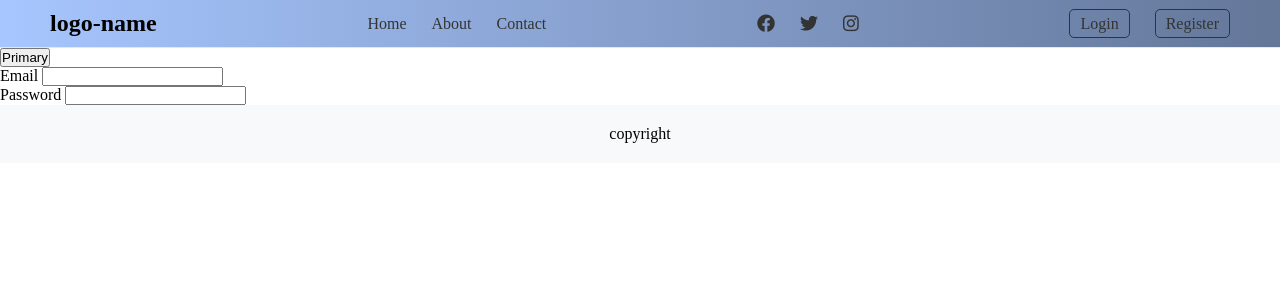
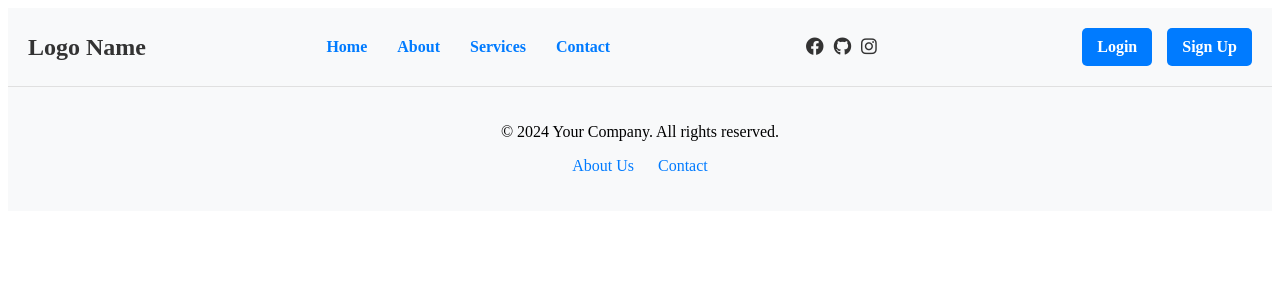
Before and after one commit to MinhDucabc/Student_Q-A_Forum, a PHP site: page /templates/login.html.php in a window 1280 px wide. Shown: the top 300 px of the page. Run offline with PHP 8.4, Linux system fonts and the light colour scheme.

Commit message:
3. return to homepage button

```diff
--- a/templates/footer.php
+++ b/templates/footer.php
@@ -1,10 +1,20 @@
-<style>
-    footer {
-        padding: 20px;
-        text-align: center;
-        background-color: #f8f9fa;
-    }
-</style>
-<footer>
-    copyright <?php date("Y")?>
-</footer>
+<!DOCTYPE html>
+<html lang="en">
+<head>
+    <meta charset="UTF-8">
+    <meta name="viewport" content="width=device-width, initial-scale=1.0">
+    <title>Document</title>
+    <link rel="stylesheet" href="../templates/footer_style.css">
+</head>
+<body>
+    <footer>
+        <div class="container">
+            <p>&copy; <?php echo date("Y"); ?> Your Company. All rights reserved.</p>
+            <ul class="footer-links">
+                <li><a href="/about">About Us</a></li>
+                <li><a href="/contact">Contact</a></li>
+            </ul>
+        </div>
+    </footer>
+</body>
+</html>
--- /dev/null
+++ b/templates/footer_style.css
@@ -0,0 +1,20 @@
+footer {
+    background-color: #f8f9fa;
+    padding: 20px 0;
+    text-align: center;
+}
+.footer-links {
+    list-style: none;
+    padding: 0;
+}
+.footer-links li {
+    display: inline;
+    margin: 0 10px;
+}
+.footer-links a {
+    text-decoration: none;
+    color: #007bff;
+}
+.footer-links a:hover {
+    text-decoration: underline;
+}
--- a/templates/header.php
+++ b/templates/header.php
@@ -1,71 +1,41 @@
+<!DOCTYPE html>
+<html lang="en">
+<head>
+    <meta charset="UTF-8">
+    <meta name="viewport" content="width=device-width, initial-scale=1.0">
+    <title>Document</title>
+    <link rel="stylesheet" href="../templates/header_style.css">
     <link rel="stylesheet" href="https://cdnjs.cloudflare.com/ajax/libs/font-awesome/6.0.0-beta3/css/all.min.css">
-<style>
-    * {
-        margin: 0;
-        padding: 0;
-        box-sizing: border-box;
-    }
-
-    header {
-        display: flex;
-        justify-content: space-between;
-        align-items: center;
-        padding: 10px 50px;
-        background-color: #f8f9fa;
-        border-bottom: 1px solid #e7e7e7;
-        background: linear-gradient(90deg, #A7C6FF 0%, #647799 100%);
-    }
-
-    .logo-name {
-        font-size: 24px;
-        font-weight: bold;
-    }
-
-    .menu ul, .social-media ul, .login-logout ul {
-        list-style: none;
-        display: flex;
-        gap: 25px;
-    }
-
-    .menu ul li a, .social-media ul li a, .login-logout ul li a {
-        text-decoration: none;
-        color: #333;
-    }
-
-    .social-media ul li a i {
-        font-size: 18px;
-    }
-
-    .login-logout ul li a {
-        padding: 5px 10px;
-        border: 1px solid #333;
-        border-radius: 5px;
-    }
-
-
-</style>
+</head>
+<body>
     <header>
-    <div class="logo-name">
-        <span>logo-name</span>
+        <?php $title = $title ?? ''; ?>
+        <?php if (in_array($title, ['login', 'signup', 'about', 'contact'])): ?>
+            <div class="page-title">
+                <a href="index.php" class="btn"><i class="fa-solid fa-rotate-left"></i></a>
             </div>
-    <div class="menu">
+        <?php else:?>
+            <div class="logo">
+                <h1>Logo Name</h1>
+            </div>
+            <nav>
                 <ul>
                     <li><a href="#">Home</a></li>
                     <li><a href="#">About</a></li>
+                    <li><a href="#">Services</a></li>
                     <li><a href="#">Contact</a></li>
                 </ul>
+            </nav>
+            <div class="social-media">
+                <a href="#"><i class="fa-brands fa-facebook"></i></a>
+                <a href="#"><i class="fa-brands fa-github"></i></a>
+                <a href="#"><i class="fa-brands fa-instagram"></i></a>
             </div>
-    <div class="social-media">
-        <ul>
-            <li><a href="#"><i class="fa-brands fa-facebook"></a></i></li>
-            <li><a href="#"><i class="fa-brands fa-twitter"></a></i></li>
-            <li><a href="#"><i class="fa-brands fa-instagram"></a></i></li>
-        </ul>
+            <div class="auth-buttons">
+                <a href="login.php" class="btn">Login</a>
+                <a href="signup.php" class="btn">Sign Up</a>
             </div>
-    <div class="login-logout">
-        <ul>
-            <li><a href="../">Login</a></li>
-            <li><a href="#">Register</a></li>
-        </ul>
-    </div>
+        <?php endif;?>
     </header>
+</body>
+</html>
--- /dev/null
+++ b/templates/header_style.css
@@ -0,0 +1,85 @@
+.btn {
+    display: inline-block;
+    padding: 10px 15px;
+    text-decoration: none;
+    color: #fff;
+    background-color: #007bff;
+    border-radius: 25px;
+    font-weight: bold;
+}
+
+header {
+    background-color: #f8f9fa;
+    padding: 20px;
+    border-bottom: 1px solid #e0e0e0;
+    display: flex;
+    align-items: center;
+    justify-content: space-between;
+}
+
+header h1 {
+    font-size: 24px;
+    color: #333;
+    margin: 0;
+}
+
+header nav {
+    margin-top: 0;
+}
+
+header nav ul {
+    list-style: none;
+    padding: 0;
+    margin: 0;
+    display: flex;
+    gap: 15px;
+}
+
+header nav ul li {
+    margin-right: 15px;
+}
+
+header nav ul li a {
+    text-decoration: none;
+    color: #007bff;
+    font-weight: bold;
+}
+
+header nav ul li a:hover {
+    color: #0056b3;
+}
+
+header .social-media {
+    display: flex;
+    align-items: center;
+}
+
+header .social-media a {
+    margin-right: 10px;
+    color: #333;
+    font-size: 18px;
+    text-decoration: none;
+}
+
+header .social-media a:hover {
+    color: #007bff;
+}
+
+header .auth-buttons {
+    display: flex;
+    align-items: center;
+}
+
+header .auth-buttons a {
+    margin-left: 15px;
+    padding: 10px 15px;
+    text-decoration: none;
+    color: #fff;
+    background-color: #007bff;
+    border-radius: 5px;
+    font-weight: bold;
+}
+
+header .auth-buttons a:hover {
+    background-color: #0056b3;
+}
--- a/templates/login.html.php
+++ b/templates/login.html.php
@@ -7,14 +7,6 @@
 </head>
 <body>
     <?php require_once "header.php"?>
-    <button type="button" class="btn btn-primary">Primary</button>
-    <form action="login.php" method="post">
-        <div class="form-group">
-            <label for="email">Email</label>
-            <input type="email" name="email" id="email" class="form-control">
-        </div>
-        <div class="form-group">
-            <label for="password">Password</label>
-            <input type="password" name="password" id="password" class="form-control">
+
     <?php require_once "footer.php"?>
 </body>
```
Also changed, not shown: includes/index.php (+7 -3 lines), includes/login.php (+4 -5 lines), templates/profile.html (deleted, +0 -36 lines). Lines whose indentation alone changed are shown as unchanged.
